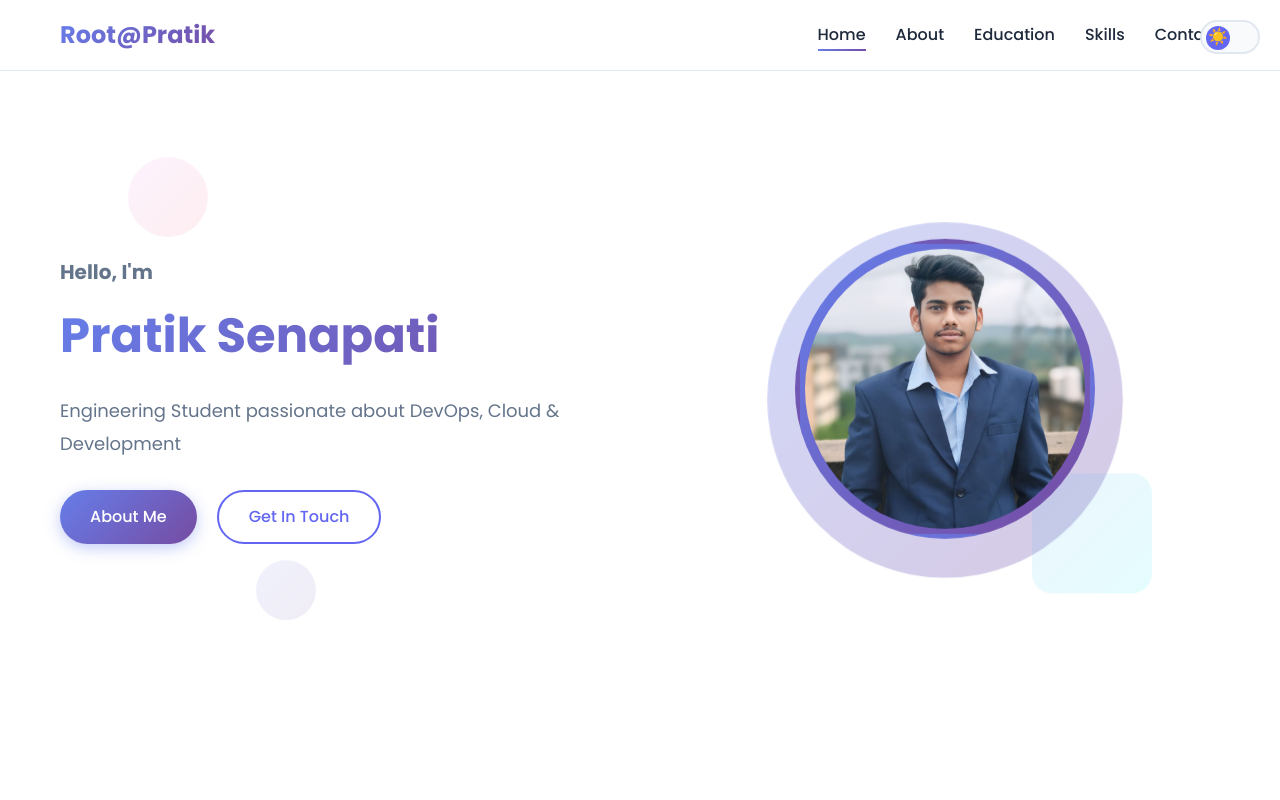
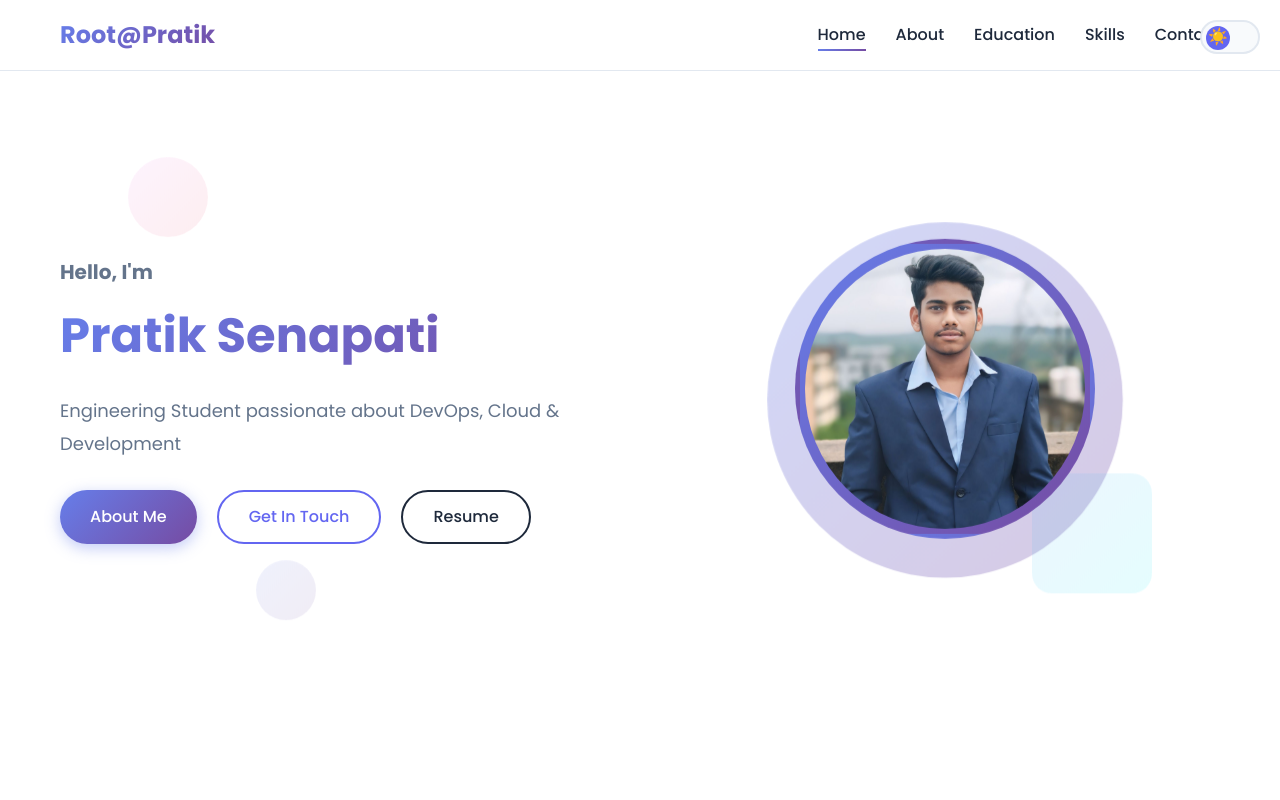
Before and after one commit to PratikC54/My-Portfolio, a plain HTML site: page index.html in a window 1280 px wide. Shown: the top 800 px of the page. Drawn offline with Linux system fonts and the light colour scheme.

Commit message:
Updating resume

```diff
--- a/index.html
+++ b/index.html
@@ -75,6 +75,7 @@
             <div class="hero-buttons">
               <a href="#about" class="btn btn-primary">About Me</a>
               <a href="#contact" class="btn btn-secondary">Get In Touch</a>
+              <a href="Profile.pdf" class="btn btn-tertiary">Resume</a>
             </div>
           </div>
           <div class="hero-image">
--- a/style.css
+++ b/style.css
@@ -306,6 +306,16 @@ html {
     background: var(--primary-color);
     color: white;
     transform: translateY(-2px);
+}
+
+.btn-tertiary {
+    background: transparent;
+    color: var(--text-primary);
+    border: 2px solid var(--text-primary);
+}
+.btn-tertiary:hover {
+    background: var(--text-primary);
+    color:#f8fafc;
 }
 
 .hero-image {
```
Also changed, not shown: 1 other file.
